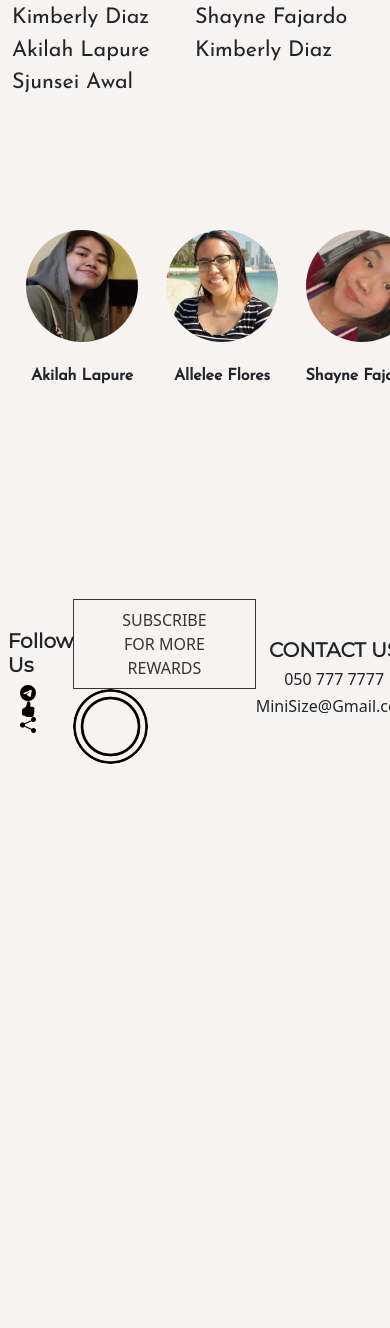
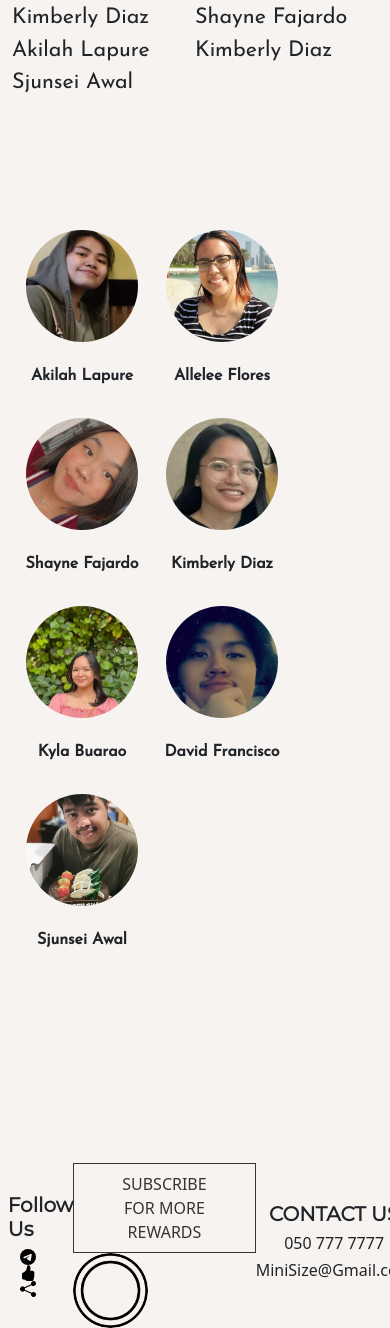
Before and after one commit to minisize/minisizeproject, a PHP site: page /about-us.php in a window 390 px wide; the page is wider, and only the part inside the window is pictured. Shown: the part 1103-2431 px from the top of that part. Before the commit the page ends 1867 px from the top of that part, so only its background shows below. Run offline with PHP 8.4, Linux system fonts and the light colour scheme; data comes from the database, SQL or seed files in the repository; style sheets or scripts are compiled from the project's sources; some libraries are stand-ins or nearby versions.

Commit message:
Yes I all the updated changes

```diff
--- a/assets/styles/about_us/about.css
+++ b/assets/styles/about_us/about.css
@@ -97,8 +97,6 @@ img {
   display: -webkit-box;
   display: -ms-flexbox;
   display: flex;
-  -ms-flex-wrap: wrap;
-      flex-wrap: wrap;
 }
 
 .team-proto .team {
@@ -122,8 +120,15 @@ img {
   font-family: "Playfair Display", serif;
 }
 
-@media screen and (max-width: 995px) {
+@media screen and (max-width: 984px) {
   .team-proto {
+    -ms-flex-wrap: wrap;
+        flex-wrap: wrap;
+  }
+  .pics {
+    display: -webkit-box;
+    display: -ms-flexbox;
+    display: flex;
     -ms-flex-wrap: wrap;
         flex-wrap: wrap;
   }
--- a/assets/styles/about_us/about.scss
+++ b/assets/styles/about_us/about.scss
@@ -118,7 +118,6 @@ img
 .team-proto
 {
     display: flex;
-    flex-wrap: wrap;
     .team
     {
         flex-direction: row;
@@ -138,10 +137,15 @@ img
     font-family: $font-text;
 }
 
-
-@media screen and (max-width: 995px) {
+@media screen and (max-width: 984px) {
     .team-proto
     {
         flex-wrap: wrap;
     }
+
+    .pics
+    {
+        display: flex;
+        flex-wrap: wrap;
+    }
 }
```
Also changed, not shown: 1 other file.
